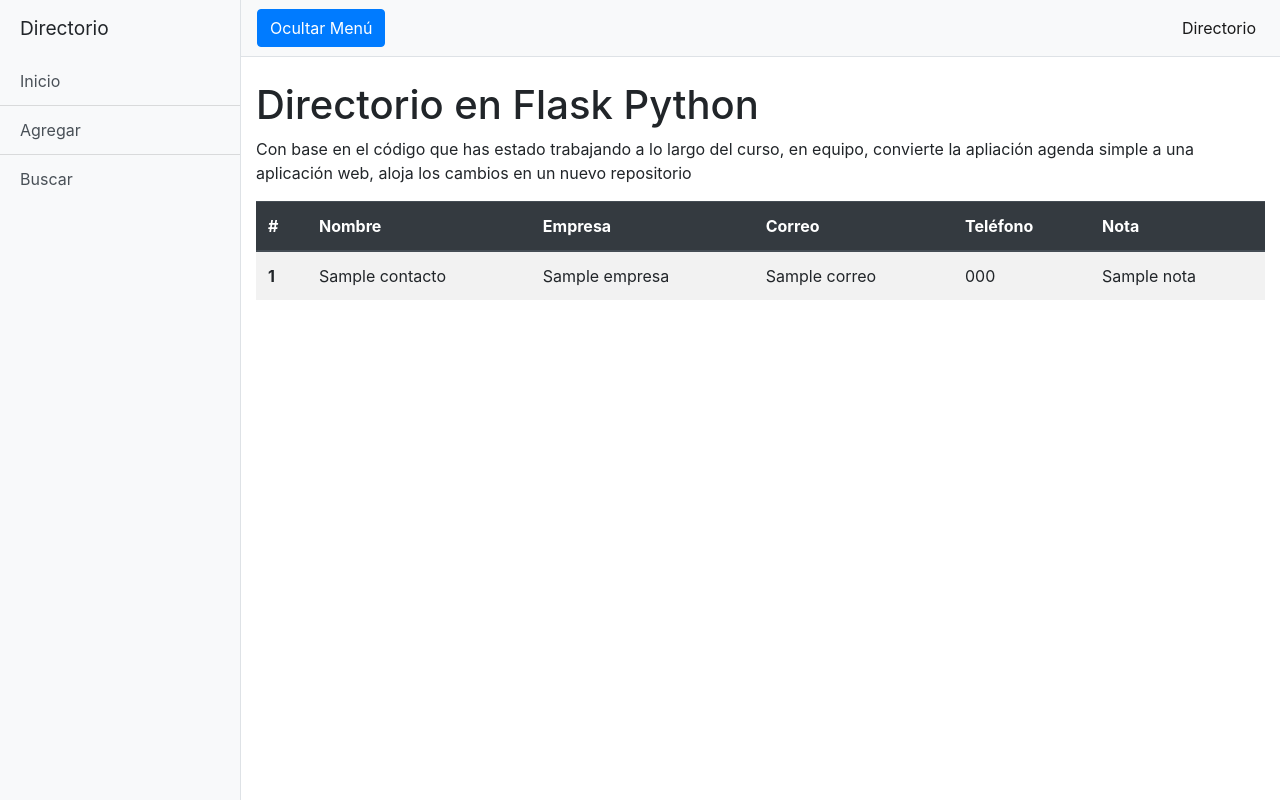
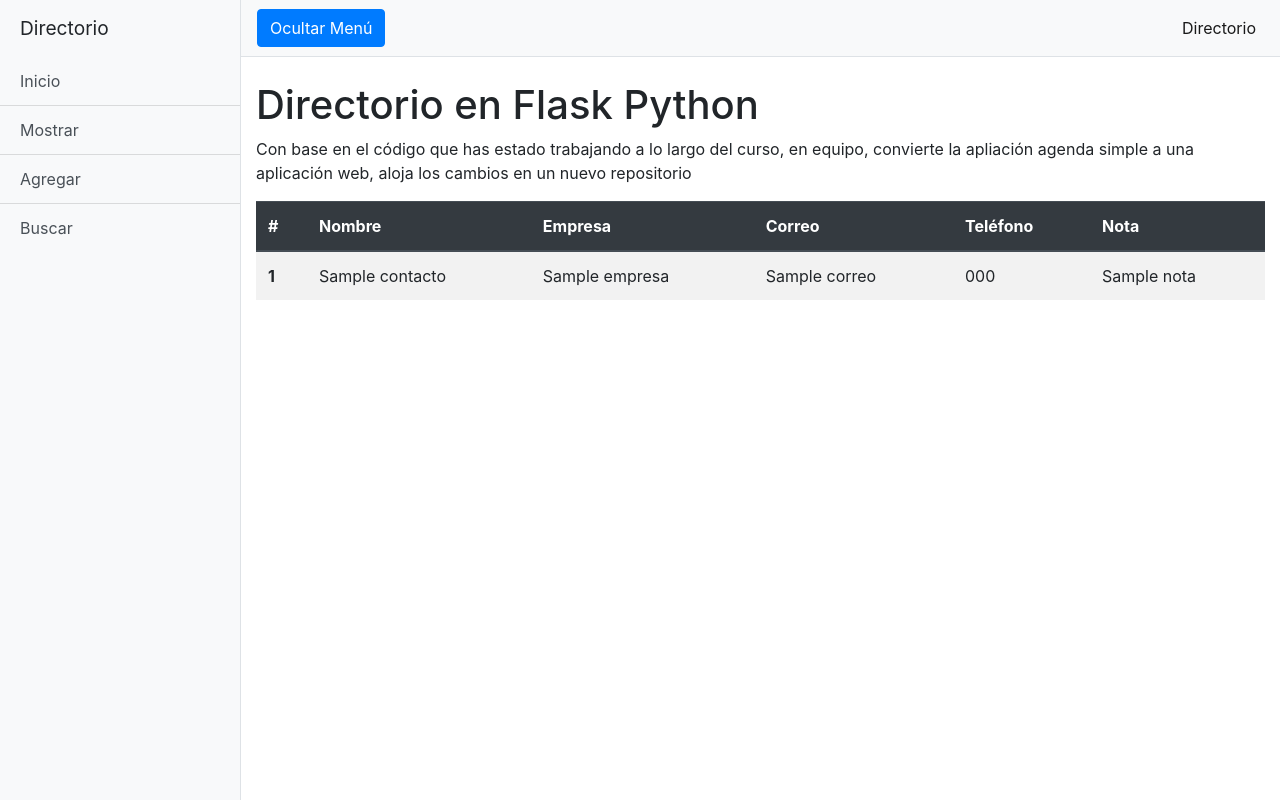
Before and after one commit to cualtos-industry-introduction/Taco-Team-Flask, a Python web app: template templates/index.html in a window 1280 px wide. Run offline with Jinja, Linux system fonts and the light colour scheme; the template is opened without the code that fills it: most values are stand-ins (such as "Sample title", 1, 10 or a date in 2020).

Commit message:
Actualización de vistas y completado de mostrar todo

```diff
--- a/templates/agregar.html
+++ b/templates/agregar.html
@@ -28,6 +28,7 @@
       <div class="sidebar-heading">Directorio </div>
       <div class="list-group list-group-flush">
         <a href="{{url_for ('index') }}" class="list-group-item list-group-item-action bg-light">Inicio</a>
+        <a href="{{url_for ('mostrar_agenda') }}" class="list-group-item list-group-item-action bg-light">Mostrar</a>
         <a href="#" class="list-group-item list-group-item-action bg-light">Agregar</a>
         <a href="{{url_for ('buscar') }}" class="list-group-item list-group-item-action bg-light">Buscar</a>
 
--- a/templates/buscar.html
+++ b/templates/buscar.html
@@ -28,6 +28,7 @@
       <div class="sidebar-heading">Directorio </div>
       <div class="list-group list-group-flush">
         <a href="{{url_for ('index') }}" class="list-group-item list-group-item-action bg-light">Inicio</a>
+        <a href="{{url_for ('mostrar_agenda') }}" class="list-group-item list-group-item-action bg-light">Mostrar</a>
         <a href="{{url_for ('agregar') }}" class="list-group-item list-group-item-action bg-light">Agregar</a>
         <a href="#" class="list-group-item list-group-item-action bg-light">Buscar</a>
 
--- a/templates/index.html
+++ b/templates/index.html
@@ -27,6 +27,7 @@
       <div class="sidebar-heading">Directorio </div>
       <div class="list-group list-group-flush">
         <a href="#" class="list-group-item list-group-item-action bg-light">Inicio</a>
+        <a href="{{url_for ('mostrar_agenda') }}" class="list-group-item list-group-item-action bg-light">Mostrar</a>
         <a href="{{url_for ('agregar') }}" class="list-group-item list-group-item-action bg-light">Agregar</a>
         <a href="{{url_for ('buscar') }}" class="list-group-item list-group-item-action bg-light">Buscar</a>
 
```
